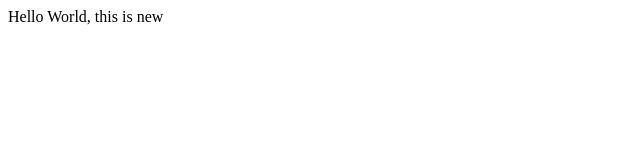
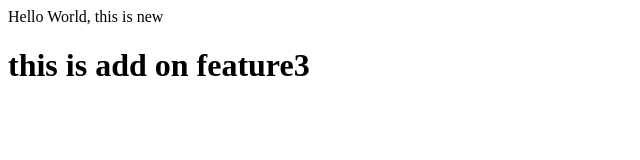
Before and after one commit to ridhonovembri/testgit, a plain HTML site: page index.html in a window 1280 px wide. Shown: the whole page, without its empty margins (0-640 px from the left). Drawn offline with Linux system fonts and the light colour scheme.

Commit message:
add text on body

```diff
--- a/index.html
+++ b/index.html
@@ -8,5 +8,7 @@
 </head>
 <body>
     Hello World, this is new
+
+    <h1> this is add on feature3</h1>
 </body>
 </html>
```
